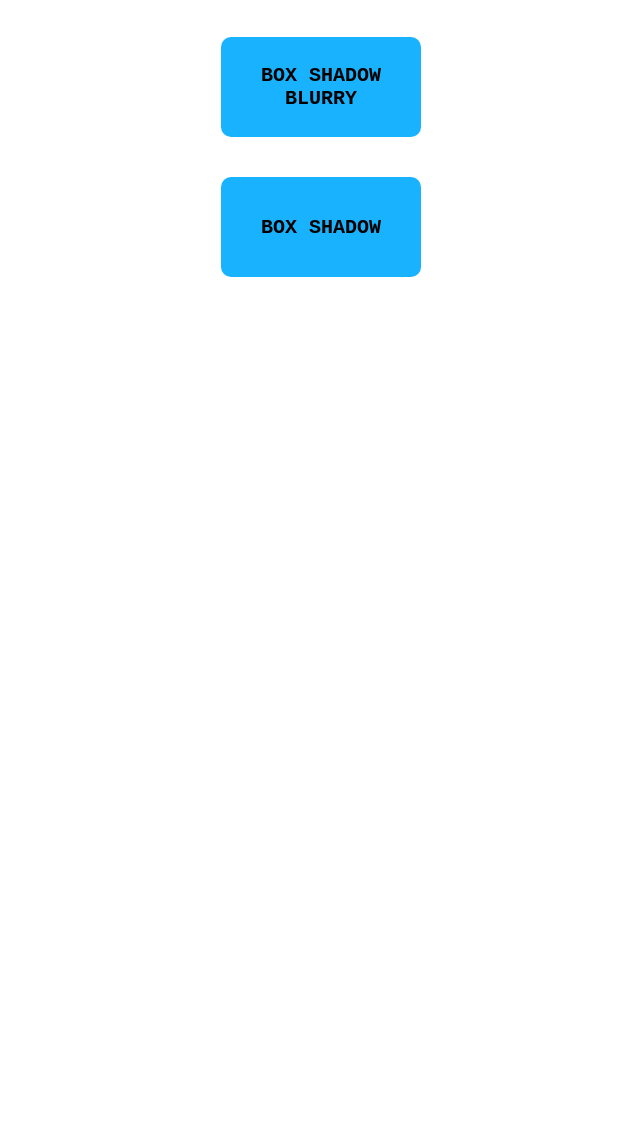
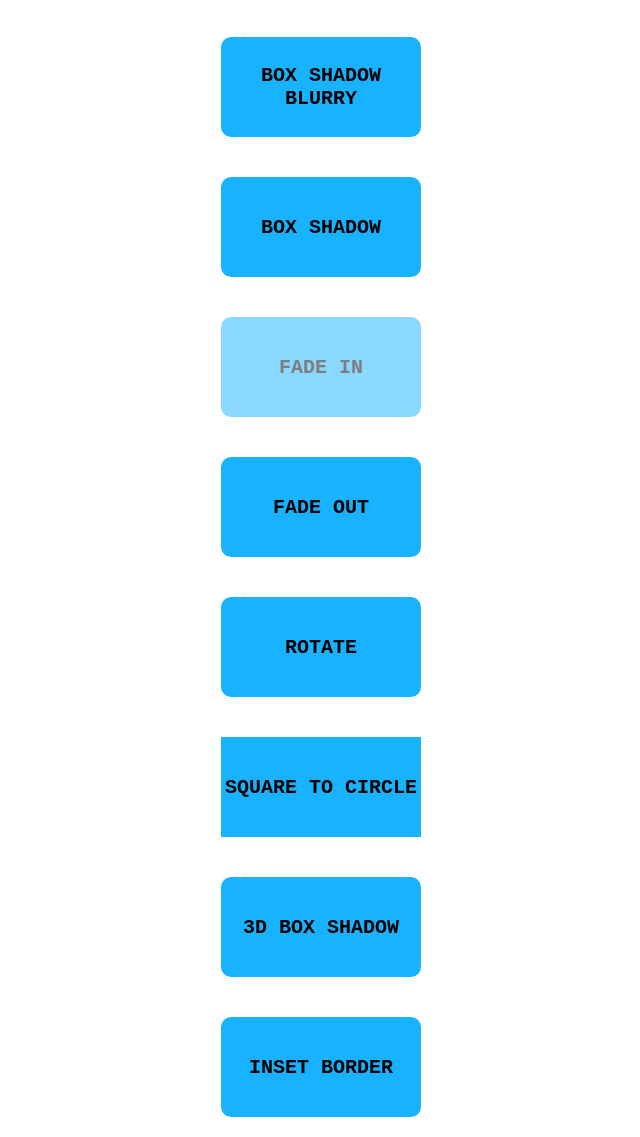
Before and after one commit to tanthang1811/MyFrameWork, a plain HTML site: page index.html in a window 1280 px wide. Shown: the part 1103-2240 px from the top of the page, without its empty margins (319-959 px from the left). Before the commit the page ends 1400 px from the top, so only its background shows below. Drawn offline with Linux system fonts and the light colour scheme.

Commit message:
Complete basic hover effect 2

```diff
--- a/index.html
+++ b/index.html
@@ -26,5 +26,17 @@
         <button class="btn-box-shadow-blurry">box shadow blurry</button>
         <br>
         <button class="btn-box-shadow">box shadow</button>
+        <br>
+        <button class="btn-fade-in">fade in</button>
+        <br>
+        <button class="btn-fade-out">fade out</button>
+        <br>
+        <button class="btn-rotate">rotate</button>
+        <br>
+        <button class="btn-square-to-circle">Square to circle</button>
+        <br>
+        <button class="btn-3d-box-shadow">3d box shadow</button>
+        <br>
+        <button class="btn-inset-border">inset border</button>
     </body>
 </html>
--- a/style.css
+++ b/style.css
@@ -125,3 +125,64 @@ button{
     box-shadow: 0 0 0px 5px #7573E8;
 }
 /*The end of box shadow button*/
+
+/* 9. Button fade in styling*/
+.btn-fade-in{
+    transition: all 0.5s ease-in-out 0s;
+    opacity: 0.5;
+}
+.btn-fade-in:hover{
+    opacity: 1;
+}
+/*The end of fade in button*/
+
+/* 10. Button fade out styling*/
+.btn-fade-out{
+    transition: all 0.5s ease-in-out 0s;
+    opacity: 1;
+}
+.btn-fade-out:hover{
+    opacity: 0.5;
+}
+/*The end of fade out button*/
+
+/* 11. Button rotate styling*/
+.btn-rotate{
+    transition: all 2s ease-in-out 0s;
+}
+.btn-rotate:hover{
+    transform: rotate(360deg);
+}
+/*The end of rotate button*/
+
+/* 12. Button sqr to circle styling*/
+.btn-square-to-circle{
+    transition: all 0.5s ease-in-out 0s;
+    border-radius: 0;
+}
+.btn-square-to-circle:hover{
+    border-radius: 50%;
+}
+/*The end of sqr to shadow button*/
+
+/* 13. Button 3d box shadow styling*/
+.btn-3d-box-shadow{
+    transition: all 0.5s ease-in-out 0s;
+}
+.btn-3d-box-shadow:hover{
+    box-shadow:
+                1px 1px #53a7ea,
+                2px 2px #53a7ea,
+                3px 3px #53a7ea;
+    transform: translateX(-3px);
+}
+/*The end of 3d box shadow button*/
+
+/* 14. Button inset border styling*/
+.btn-inset-border{
+    transition: all 0.5s ease-in-out 0s;
+}
+.btn-inset-border:hover{
+    border: inset 0 0 20px #7573E8;
+}
+/*The end of inset border button*/
```
